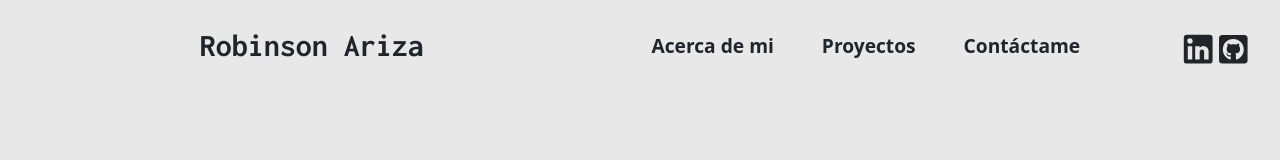
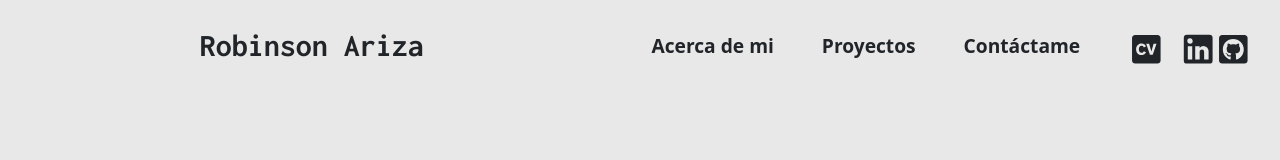
Before and after one commit to Robariza/portafolioWeb, an Angular app: page / in a window 1280 px wide. Shown: the top 160 px of the page. Built offline with nearby package versions, Linux system fonts and the light colour scheme.

Commit message:
[update] comment nav, html, css.

```diff
--- a/src/app/components/nav/nav.component.css
+++ b/src/app/components/nav/nav.component.css
@@ -51,6 +51,10 @@ a {
     position: absolute;
     right: 30px;
     top: 30px;
+}
+
+.icon-cv {
+    padding-right: 1rem;
 }
 
 .no-scroll-style {
--- a/src/app/components/nav/nav.component.html
+++ b/src/app/components/nav/nav.component.html
@@ -8,14 +8,23 @@
       <app-form-contact *ngIf="isModalOpen" class="no-scroll-style" (closeModal)="hideModal()"></app-form-contact>
     </ul>
     <div class="icons-social">
-      <a href="https://www.linkedin.com/in/robinson-ariza-desarrolador-web/"><svg xmlns="http://www.w3.org/2000/svg" width="2em" height="2em" viewBox="0 0 24 24">
+      <a href="https://drive.google.com/file/d/1DJLNTsQfjHSqZWR3sdXgMEeJWiB5TJUq/view"  class="icon-cv" target="_blank" rel="noopener noreferrer">
+        <svg xmlns="http://www.w3.org/2000/svg" width="1.7em" height="1.7em" viewBox="0 0 448 512">
+          <path fill="currentColor" d="M48 32C21.5 32 0 53.5 0 80v352c0 26.5 21.5 48 48 48h352c26.5 0 48-21.5 48-48V80c0-26.5-21.5-48-48-48zm98.88 133.234c19.636 0 37.082 6.789 49.929 16.971c11.88 9.452 17.444 18.907 22.298 27.393l-33.923 16.949c-2.427-5.565-5.347-11.387-12.846-17.682c-8.248-6.552-16.478-8.484-23.524-8.484c-27.626 0-42.17 25.693-42.17 54.287c0 37.573 19.161 56.22 42.17 56.22c22.3 0 31.278-15.51 37.08-25.435L219.6 302.66c-6.315 9.926-12.374 19.635-25.95 29.069c-7.262 5.09-23.977 15.037-47.736 15.037C100.586 346.766 64 313.81 64 255.87c0-50.636 34.415-90.637 82.88-90.637m75.483 5.328h45.565L303.31 292.24l35.125-121.678H384l-59.379 171.112H281.01z" />
+        </svg>
+      </a>
+      <a href="https://www.linkedin.com/in/robinson-ariza-desarrolador-web/" target="_blank" rel="noopener noreferrer">
+        <svg xmlns="http://www.w3.org/2000/svg" width="2em" height="2em" viewBox="0 0 24 24">
           <path fill="currentColor"
             d="M19 3a2 2 0 0 1 2 2v14a2 2 0 0 1-2 2H5a2 2 0 0 1-2-2V5a2 2 0 0 1 2-2zm-.5 15.5v-5.3a3.26 3.26 0 0 0-3.26-3.26c-.85 0-1.84.52-2.32 1.3v-1.11h-2.79v8.37h2.79v-4.93c0-.77.62-1.4 1.39-1.4a1.4 1.4 0 0 1 1.4 1.4v4.93zM6.88 8.56a1.68 1.68 0 0 0 1.68-1.68c0-.93-.75-1.69-1.68-1.69a1.69 1.69 0 0 0-1.69 1.69c0 .93.76 1.68 1.69 1.68m1.39 9.94v-8.37H5.5v8.37z" />
-        </svg></a>
-      <a href="https://github.com/Robariza"><svg xmlns="http://www.w3.org/2000/svg" width="1.7em" height="1.7em" viewBox="0 0 448 512">
+        </svg>
+      </a>
+      <a href="https://github.com/Robariza" target="_blank" rel="noopener noreferrer">
+        <svg xmlns="http://www.w3.org/2000/svg" width="1.7em" height="1.7em" viewBox="0 0 448 512">
           <path fill="currentColor"
             d="M400 32H48C21.5 32 0 53.5 0 80v352c0 26.5 21.5 48 48 48h352c26.5 0 48-21.5 48-48V80c0-26.5-21.5-48-48-48M277.3 415.7c-8.4 1.5-11.5-3.7-11.5-8c0-5.4.2-33 .2-55.3c0-15.6-5.2-25.5-11.3-30.7c37-4.1 76-9.2 76-73.1c0-18.2-6.5-27.3-17.1-39c1.7-4.3 7.4-22-1.7-45c-13.9-4.3-45.7 17.9-45.7 17.9c-13.2-3.7-27.5-5.6-41.6-5.6s-28.4 1.9-41.6 5.6c0 0-31.8-22.2-45.7-17.9c-9.1 22.9-3.5 40.6-1.7 45c-10.6 11.7-15.6 20.8-15.6 39c0 63.6 37.3 69 74.3 73.1c-4.8 4.3-9.1 11.7-10.6 22.3c-9.5 4.3-33.8 11.7-48.3-13.9c-9.1-15.8-25.5-17.1-25.5-17.1c-16.2-.2-1.1 10.2-1.1 10.2c10.8 5 18.4 24.2 18.4 24.2c9.7 29.7 56.1 19.7 56.1 19.7c0 13.9.2 36.5.2 40.6c0 4.3-3 9.5-11.5 8c-66-22.1-112.2-84.9-112.2-158.3c0-91.8 70.2-161.5 162-161.5S388 165.6 388 257.4c.1 73.4-44.7 136.3-110.7 158.3m-98.1-61.1c-1.9.4-3.7-.4-3.9-1.7c-.2-1.5 1.1-2.8 3-3.2c1.9-.2 3.7.6 3.9 1.9c.3 1.3-1 2.6-3 3m-9.5-.9c0 1.3-1.5 2.4-3.5 2.4c-2.2.2-3.7-.9-3.7-2.4c0-1.3 1.5-2.4 3.5-2.4c1.9-.2 3.7.9 3.7 2.4m-13.7-1.1c-.4 1.3-2.4 1.9-4.1 1.3c-1.9-.4-3.2-1.9-2.8-3.2s2.4-1.9 4.1-1.5c2 .6 3.3 2.1 2.8 3.4m-12.3-5.4c-.9 1.1-2.8.9-4.3-.6c-1.5-1.3-1.9-3.2-.9-4.1c.9-1.1 2.8-.9 4.3.6c1.3 1.3 1.8 3.3.9 4.1m-9.1-9.1c-.9.6-2.6 0-3.7-1.5s-1.1-3.2 0-3.9c1.1-.9 2.8-.2 3.7 1.3c1.1 1.5 1.1 3.3 0 4.1m-6.5-9.7c-.9.9-2.4.4-3.5-.6c-1.1-1.3-1.3-2.8-.4-3.5c.9-.9 2.4-.4 3.5.6c1.1 1.3 1.3 2.8.4 3.5m-6.7-7.4c-.4.9-1.7 1.1-2.8.4c-1.3-.6-1.9-1.7-1.5-2.6c.4-.6 1.5-.9 2.8-.4c1.3.7 1.9 1.8 1.5 2.6" />
-        </svg></a>
+        </svg>
+      </a>
     </div>
   </div>
 </nav>
```
